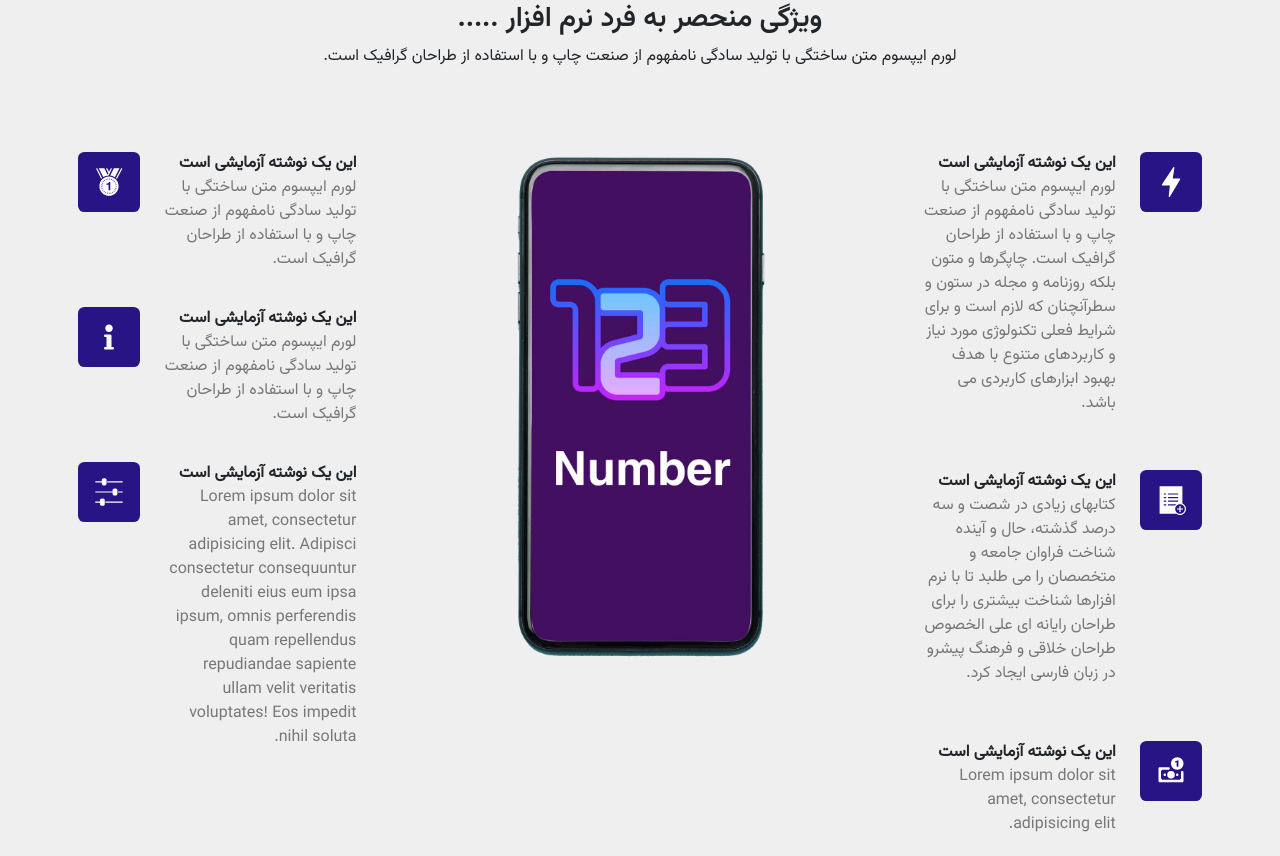
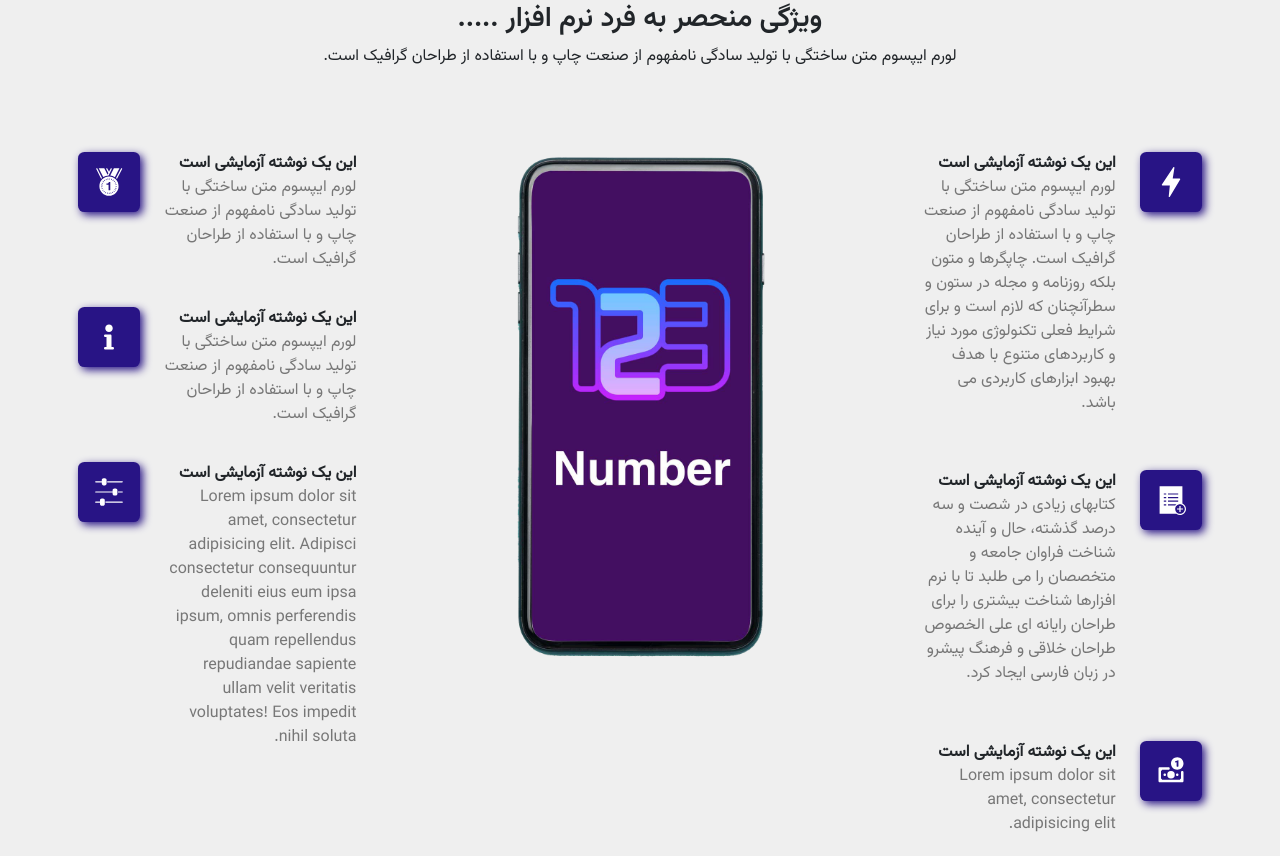
Before and after one commit to MjavadH/Software.introduction-template, a plain HTML site: page index.html in a window 1280 px wide. Shown: the part 940-1796 px from the top of the page. Drawn offline with Linux system fonts and the light colour scheme.

Commit message:
Added shadow for `.right_attr_image` and `.left_attr_image`

```diff
--- a/assets/style.css
+++ b/assets/style.css
@@ -270,6 +270,7 @@ header * {
     justify-content: center;
     align-items: center;
     border-radius: .4rem;
+    box-shadow: 3px 3px 8px #281485;
 }
 
 /* ---------- Video ---------- */
```
